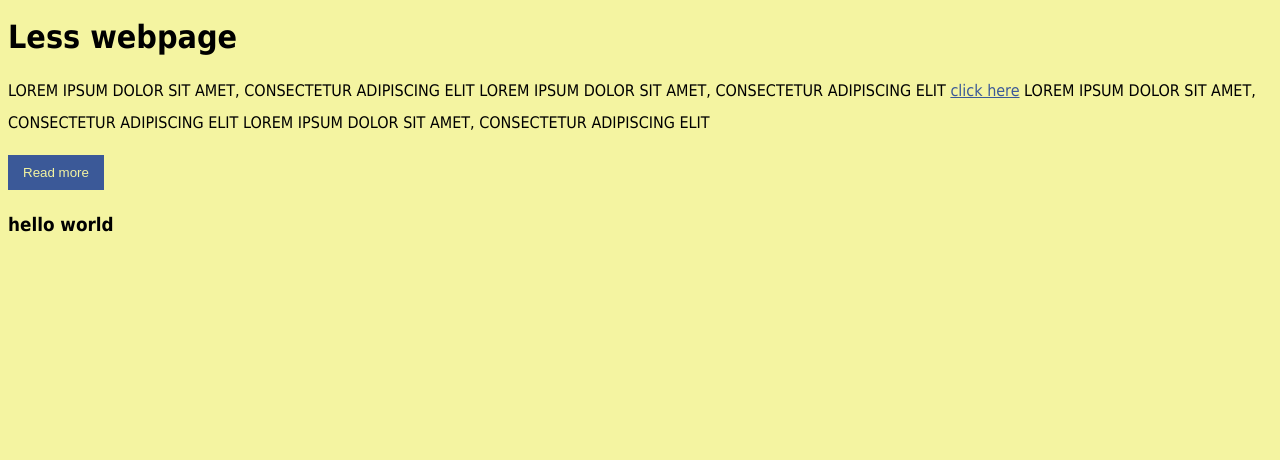
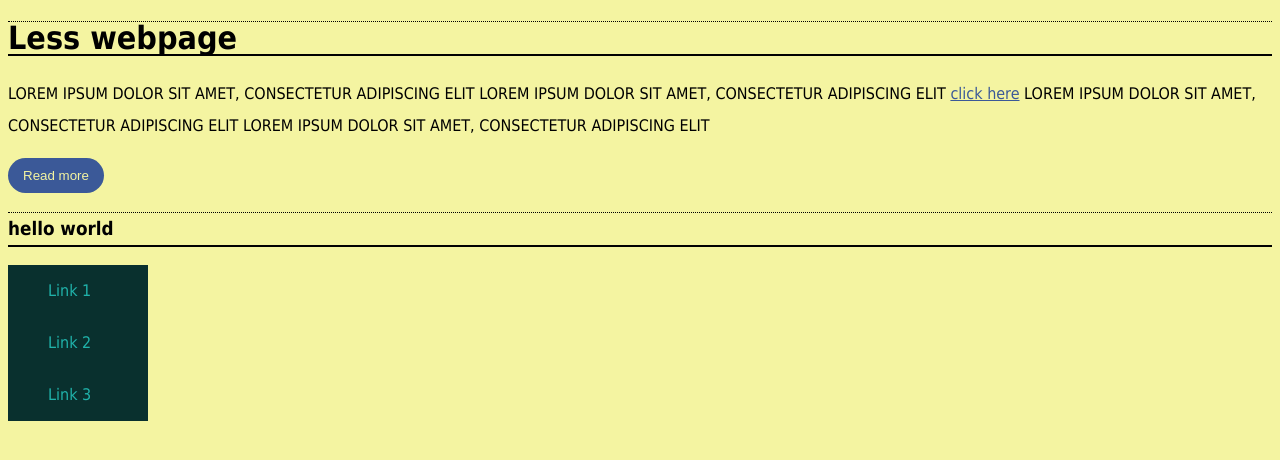
Before and after one commit to AbusufiyanJ/css-less, a plain HTML site: page index.html in a window 1280 px wide. Drawn offline with Linux system fonts and the light colour scheme.

Commit message:
finished a webpage using less

```diff
--- a/index.html
+++ b/index.html
@@ -17,5 +17,12 @@
 </p>
         <button class="primary-btn" href="https://www.google.com/" target="_blank"> Read more</button>
     <h3>hello world</h3>
+    <ul id="menu">
+        <li> <a href="#">Link 1</a>  </li>
+        <li> <a href="#">Link 2</a>  </li>
+        <li> <a href="#">Link 3</a>  </li>
+
+    </ul>
+
 </body>
 </html>
--- a/less/style.less
+++ b/less/style.less
@@ -3,6 +3,15 @@
 @primary-color:#3b5998;
 @secondary-color:#20B2AA;
 @line-height:1em + 1em;
+
+//text color Mixin
+.text-color(@a) when (Lightness(@a) >= 50%){
+    color: black;
+}
+
+.text-color(@a) when (Lightness(@a) < 50%){
+    color: white;
+}
 
 body{
     font-family: @font-family;
@@ -29,6 +38,7 @@ h1,h3{
 .primary-btn:extend(.btn){
     background: @primary-color;
     color: @background-color;
+
 }
 
 .border-radius(@radius)
@@ -37,7 +47,24 @@ h1,h3{
     color: #fff;
 }
 
-.bordered (
+ul#menu{
+    list-style: none;
+    background-color:darken(@secondary-color, 30%);
+    width: 100px;
+    li{
+        padding: 10px 0;
+
+        a{
+            color:@secondary-color;
+            text-decoration: none;
+            &:hover{
+                color:#000;
+            }
+        }
+    }
+}
+
+.bordered {
     border-top: dotted 1px #000;
     border-bottom: solid 2px #000;
-)
+}
```
Also changed, not shown: css/style.css.
